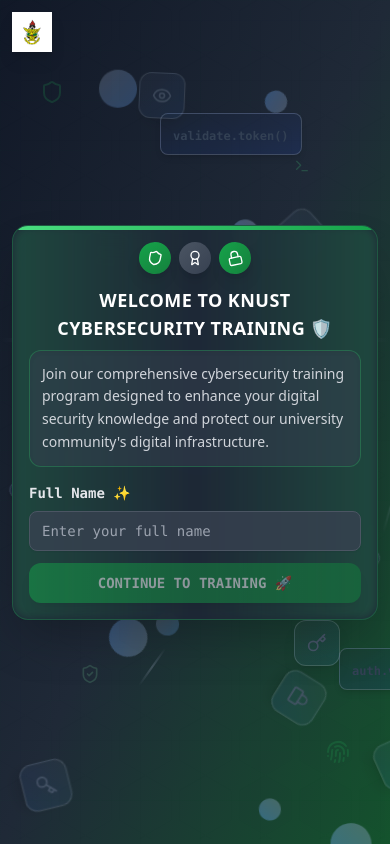
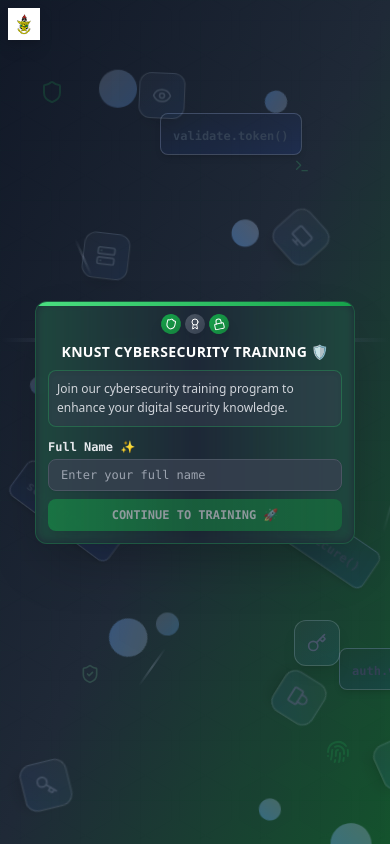
Before and after one commit to mceddiejnr/knustcybertraining, a React (Vite) app: page / in a window 390 px wide. Both pictures are taken after a click on the button "START TRAINING SESSION". Built offline with nearby package versions, Linux system fonts and the light colour scheme.

Commit message:
Refactor home page form for mobile
Reduce form size and improve responsiveness on mobile screens.

```diff
--- a/src/components/WelcomeMessage.tsx
+++ b/src/components/WelcomeMessage.tsx
@@ -20,49 +20,49 @@ const WelcomeMessage = ({ onNameSubmit }: WelcomeMessageProps) => {
   };
 
   return (
-    <div className="min-h-screen flex items-center justify-center p-3 sm:p-4 md:p-6 relative">
+    <div className="min-h-screen flex items-center justify-center p-2 sm:p-4 relative">
       {/* KNUST Logo */}
-      <div className="absolute top-3 sm:top-6 left-3 sm:left-6">
+      <div className="absolute top-2 sm:top-4 left-2 sm:left-4">
         <img
           src="/lovable-uploads/edb649cb-0092-4609-a197-946f2fe735de.png"
           alt="KNUST Logo"
-          className="h-10 sm:h-14 md:h-16 w-auto drop-shadow-lg"
+          className="h-8 sm:h-12 w-auto drop-shadow-lg"
         />
       </div>
 
-      <div className="max-w-sm sm:max-w-md md:max-w-lg w-full bg-gray-800/95 backdrop-blur-xl rounded-2xl sm:rounded-3xl shadow-2xl border border-green-500/30 p-4 sm:p-6 md:p-8 relative overflow-hidden">
+      <div className="max-w-xs sm:max-w-sm w-full bg-gray-800/95 backdrop-blur-xl rounded-xl sm:rounded-2xl shadow-2xl border border-green-500/30 p-3 sm:p-5 relative overflow-hidden">
         {/* Cyber border effect */}
-        <div className="absolute inset-0 rounded-2xl sm:rounded-3xl bg-gradient-to-r from-green-500/20 via-transparent to-green-500/20 blur-sm"></div>
+        <div className="absolute inset-0 rounded-xl sm:rounded-2xl bg-gradient-to-r from-green-500/20 via-transparent to-green-500/20 blur-sm"></div>
         <div className="absolute top-0 left-0 right-0 h-1 bg-gradient-to-r from-green-400 to-green-600"></div>
 
         <div className="relative z-10">
-          <div className="text-center mb-4 sm:mb-6">
-            <div className="flex justify-center items-center space-x-2 sm:space-x-3 mb-3 sm:mb-4">
-              <div className="p-2 sm:p-3 bg-gradient-to-br from-green-600 to-green-700 rounded-full shadow-lg transform rotate-12">
-                <Shield className="w-4 h-4 sm:w-5 sm:h-5 text-white" />
+          <div className="text-center mb-3 sm:mb-4">
+            <div className="flex justify-center items-center space-x-1 sm:space-x-2 mb-2 sm:mb-3">
+              <div className="p-1 sm:p-2 bg-gradient-to-br from-green-600 to-green-700 rounded-full shadow-lg transform rotate-12">
+                <Shield className="w-3 h-3 sm:w-4 sm:h-4 text-white" />
               </div>
-              <div className="p-2 sm:p-3 bg-gradient-to-br from-gray-600 to-gray-700 rounded-full shadow-lg">
-                <Award className="w-4 h-4 sm:w-5 sm:h-5 text-white" />
+              <div className="p-1 sm:p-2 bg-gradient-to-br from-gray-600 to-gray-700 rounded-full shadow-lg">
+                <Award className="w-3 h-3 sm:w-4 sm:h-4 text-white" />
               </div>
-              <div className="p-2 sm:p-3 bg-gradient-to-br from-green-600 to-green-700 rounded-full shadow-lg transform -rotate-12">
-                <Lock className="w-4 h-4 sm:w-5 sm:h-5 text-white" />
+              <div className="p-1 sm:p-2 bg-gradient-to-br from-green-600 to-green-700 rounded-full shadow-lg transform -rotate-12">
+                <Lock className="w-3 h-3 sm:w-4 sm:h-4 text-white" />
               </div>
             </div>
 
-            <h2 className="text-lg sm:text-xl md:text-2xl font-bold text-white mb-2 sm:mb-3 tracking-wide">
-              WELCOME TO KNUST CYBERSECURITY TRAINING 🛡️
+            <h2 className="text-sm sm:text-lg font-bold text-white mb-2 tracking-wide">
+              KNUST CYBERSECURITY TRAINING 🛡️
             </h2>
 
-            <div className="bg-gray-700/50 rounded-xl p-3 sm:p-4 mb-4 sm:mb-6 border border-green-500/30 shadow-inner">
-              <p className="text-gray-300 leading-relaxed text-left font-medium text-sm sm:text-base">
-                Join our comprehensive cybersecurity training program designed to enhance your digital security knowledge and protect our university community's digital infrastructure.
+            <div className="bg-gray-700/50 rounded-lg p-2 sm:p-3 mb-3 sm:mb-4 border border-green-500/30 shadow-inner">
+              <p className="text-gray-300 leading-relaxed text-left font-medium text-xs sm:text-sm">
+                Join our cybersecurity training program to enhance your digital security knowledge.
               </p>
             </div>
           </div>
 
-          <form onSubmit={handleSubmit} className="space-y-3 sm:space-y-4">
+          <form onSubmit={handleSubmit} className="space-y-2 sm:space-y-3">
             <div>
-              <Label htmlFor="fullName" className="text-sm sm:text-base font-semibold text-gray-200 mb-2 block font-mono">
+              <Label htmlFor="fullName" className="text-xs sm:text-sm font-semibold text-gray-200 mb-1 block font-mono">
                 Full Name ✨
               </Label>
               <Input
@@ -71,14 +71,14 @@ const WelcomeMessage = ({ onNameSubmit }: WelcomeMessageProps) => {
                 value={name}
                 onChange={(e) => setName(e.target.value)}
                 placeholder="Enter your full name"
-                className="text-sm sm:text-base py-2 sm:py-3 bg-gray-700/80 border-gray-600 text-white placeholder:text-gray-400 focus:border-green-400 focus:ring-green-400/30 rounded-lg shadow-sm font-mono"
+                className="text-xs sm:text-sm py-2 sm:py-3 bg-gray-700/80 border-gray-600 text-white placeholder:text-gray-400 focus:border-green-400 focus:ring-green-400/30 rounded-lg shadow-sm font-mono h-8 sm:h-10"
                 required
               />
             </div>
 
             <Button
               type="submit"
-              className="w-full bg-gradient-to-r from-green-600 to-green-700 hover:from-green-700 hover:to-green-800 text-white py-3 sm:py-4 text-sm sm:text-base rounded-xl transition-all duration-300 transform hover:scale-105 font-semibold shadow-lg font-mono"
+              className="w-full bg-gradient-to-r from-green-600 to-green-700 hover:from-green-700 hover:to-green-800 text-white py-2 sm:py-3 text-xs sm:text-sm rounded-lg transition-all duration-300 transform hover:scale-105 font-semibold shadow-lg font-mono h-8 sm:h-auto"
               disabled={!name.trim()}
             >
               CONTINUE TO TRAINING 🚀
```
